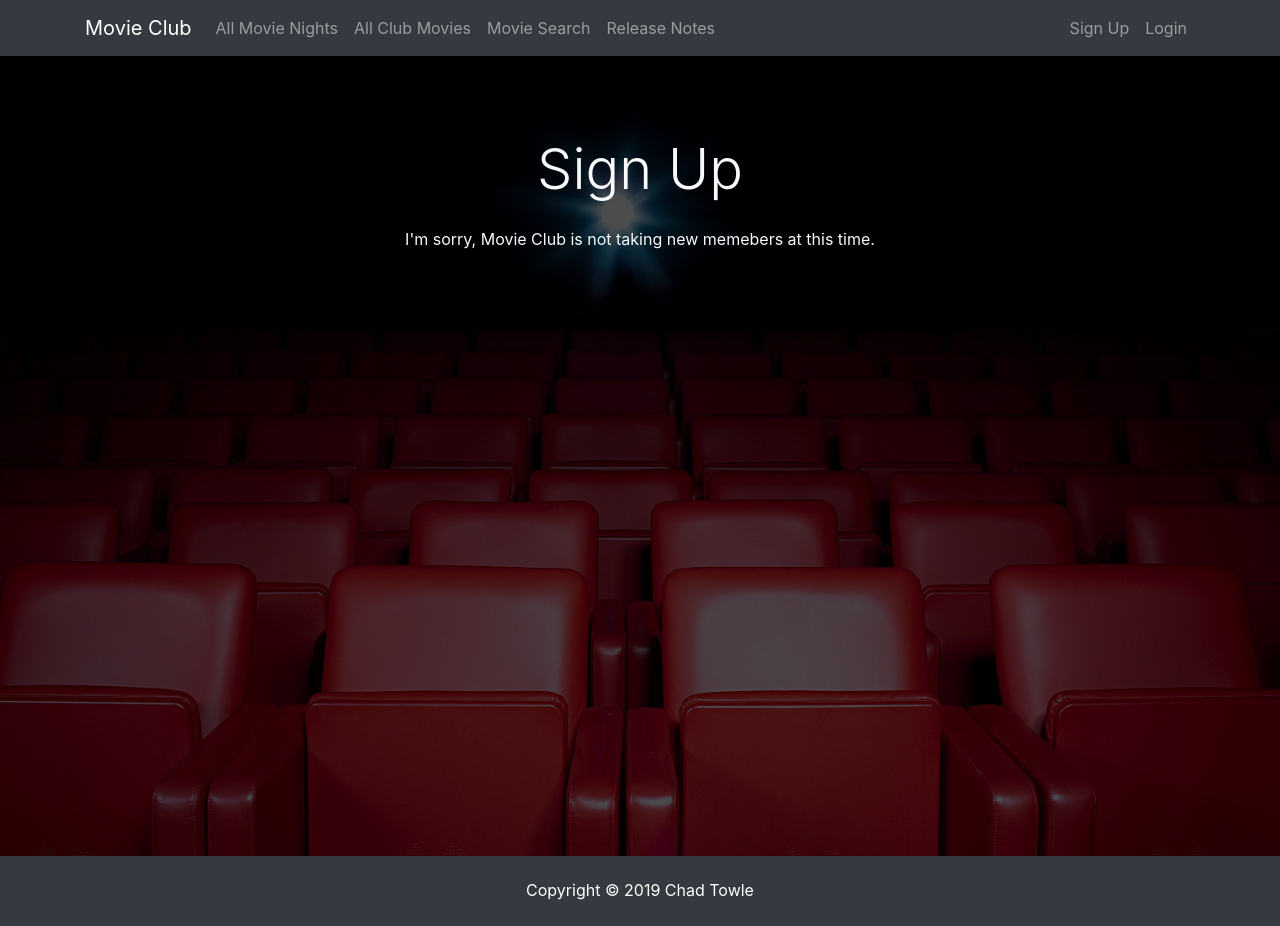
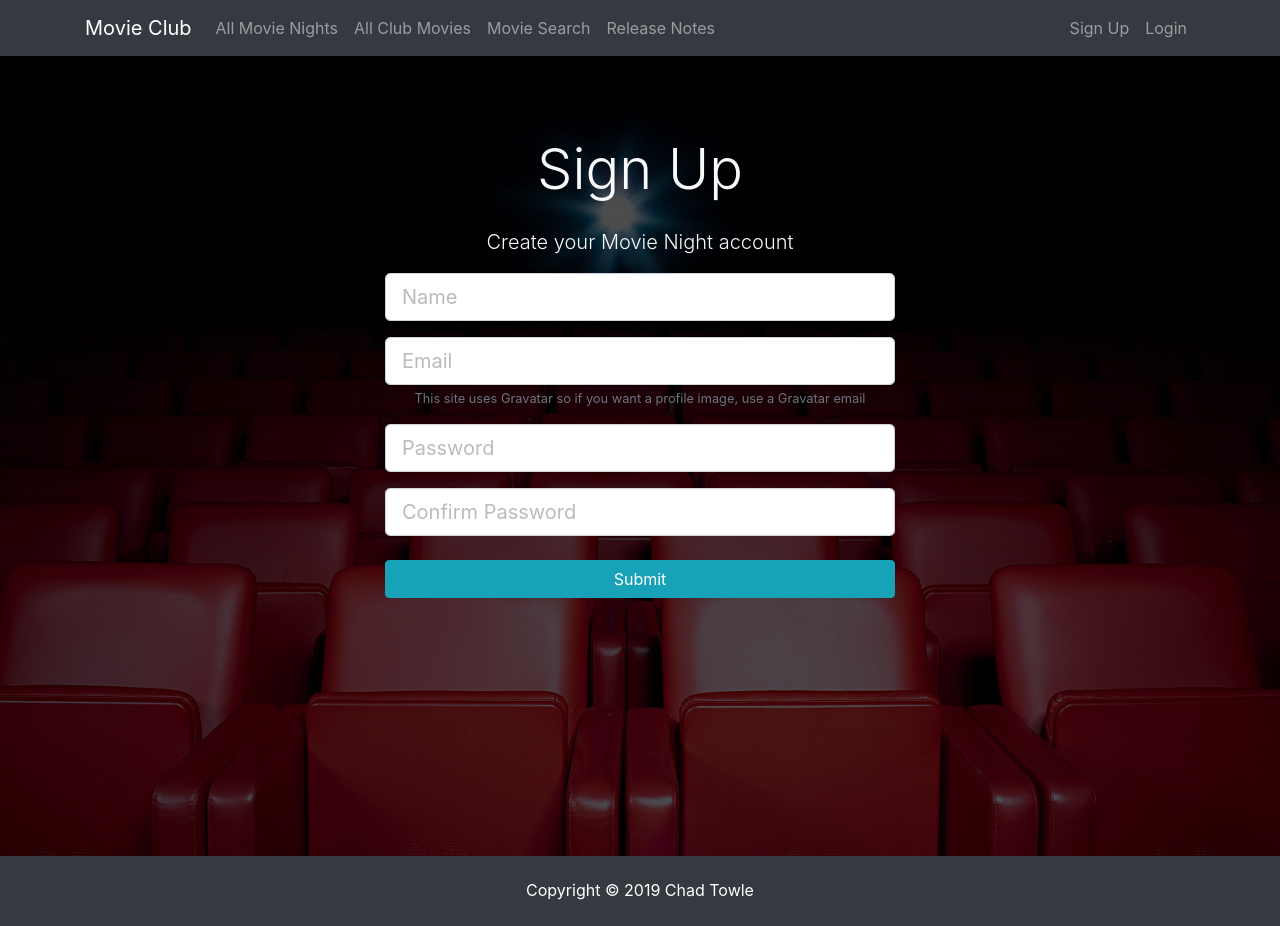
Before and after one commit to towlebooth/movie-night, a React (Create React App) app in the folder client/: page /register in a window 1280 px wide. Built offline with nearby package versions, Linux system fonts and the light colour scheme.

Commit message:
Re-enabling registration for MK

```diff
--- a/client/src/components/auth/Register.js
+++ b/client/src/components/auth/Register.js
@@ -56,8 +56,8 @@ class Register extends Component {
                     <div className="container">
                         <div className="col-md-12 text-center">
                             <h1 className="display-4 mb-4">Sign Up</h1>
-                            <p>I'm sorry, Movie Club is not taking new memebers at this time.</p>
-                            {/* <p className="lead">Create your Movie Night account</p>
+                            {/* <p>I'm sorry, Movie Club is not taking new memebers at this time.</p> */}
+                            <p className="lead">Create your Movie Night account</p>
                             <div className="col-md-6 m-auto">
                                 <form noValidate onSubmit={this.onSubmit}>
                                     <TextFieldGroup
@@ -97,7 +97,7 @@ class Register extends Component {
                                         className="btn btn-info btn-block mt-4"
                                     />
                                 </form>
-                            </div> */}
+                            </div>
                         </div>
                     </div>
                 </div>
```
